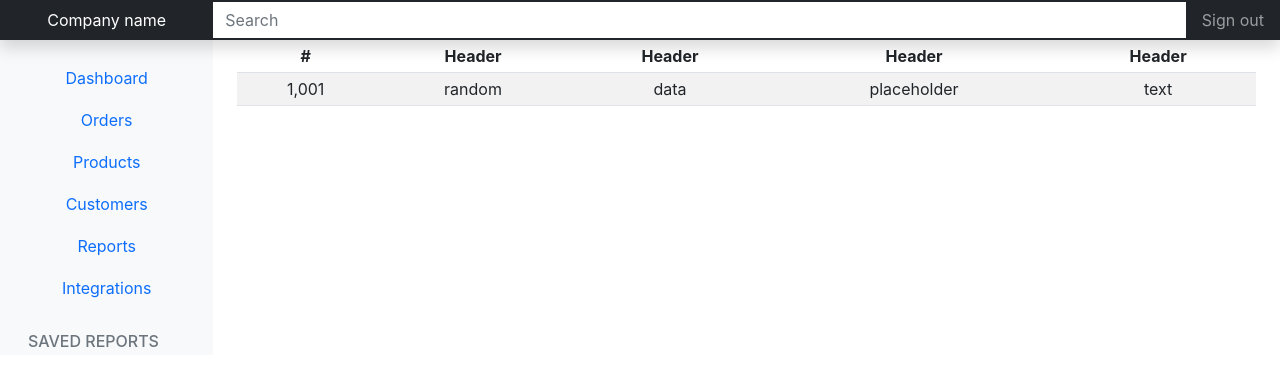
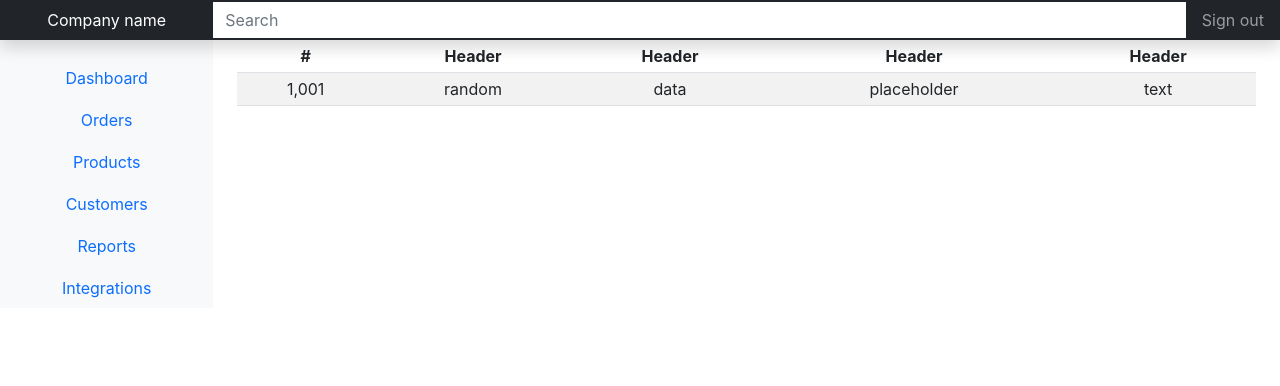
Before and after one commit to KennedyMungai/react-admin, a React (Create React App) app: page / in a window 1280 px wide. Shown: the top 386 px of the page. Built offline with nearby package versions, Linux system fonts and the light colour scheme.

Commit message:
Removed the h6 markup

```diff
--- a/src/App.tsx
+++ b/src/App.tsx
@@ -60,12 +60,6 @@ function App() {
           </li>
         </ul>
 
-        <h6 className="sidebar-heading d-flex justify-content-between align-items-center px-3 mt-4 mb-1 text-muted text-uppercase">
-          <span>Saved reports</span>
-          <a className="link-secondary" href="#" aria-label="Add a new report">
-            <span data-feather="plus-circle" className="align-text-bottom"></span>
-          </a>
-        </h6>
       </div>
     </nav>
 
```
Also changed, not shown: src/dist/App.js.
